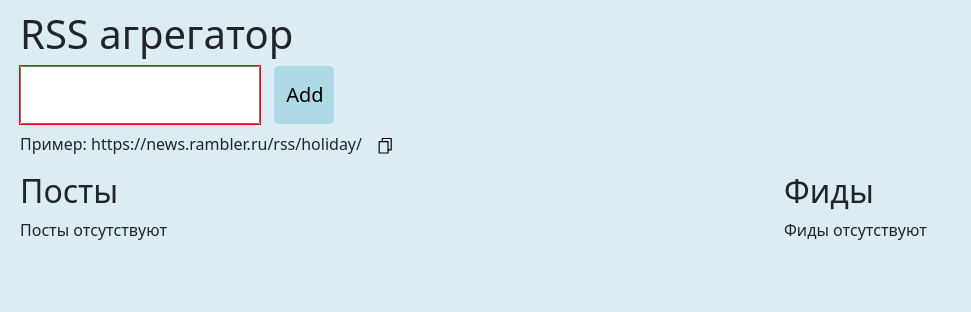
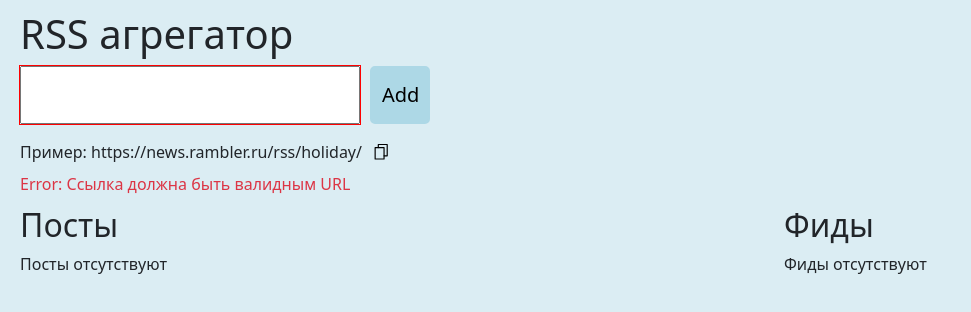
Before and after one commit to IgorShayderov/frontend-project-lvl3, a website built with webpack: page index.html in a window 1280 px wide. Both pictures are taken after typing "Sample" into the empty fields and a click on the button "Add". Shown: the whole page, without its empty margins (0-971 px from the left). Built offline with nearby package versions, Linux system fonts and the light colour scheme.

Commit message:
Added i18n texts

```diff
--- a/index.html
+++ b/index.html
@@ -8,7 +8,7 @@
 </head>
 
 <body>
-  <h1>RSS агрегатор</h1>
+  <h1 class="app-name">RSS аггрегатор</h1>
 
   <form class="rss-form">
     <input
@@ -24,19 +24,23 @@
     </button>
   </form>
 
-  <p class="mt-2">Пример: https://news.rambler.ru/rss/holiday/
+  <div class="d-flex align-items-center mt-3 mb-2">
+    <p class="example">Пример: https://news.rambler.ru/rss/holiday/</p>
+
     <button class="copy-btn"></button>
-  </p>
+  </div>
+
+  <p class="messages-field"></p>
 
   <div class="rss-container">
     <section class="rss-posts-container">
-      <h2>Посты</h2>
+      <h2 class="posts-title">Посты</h2>
 
       <ul class="rss-posts-list"></ul>
     </section>
 
     <aside class="rss-feeds-container">
-      <h2>Фиды</h2>
+      <h2 class="feeds-title">Фиды</h2>
 
       <ul class="rss-feeds-list"></ul>
     </aside>
--- a/src/api.js
+++ b/src/api.js
@@ -2,6 +2,7 @@ import axios from 'axios';
 
 import { parseData } from '@src/parser';
 import { appState } from '@src/index';
+import { t } from 'i18next';
 
 const baseUrl = 'https://allorigins.hexlet.app';
 
@@ -11,6 +12,10 @@ export const loadRssStream = (rssPath) => {
   return axios.get(`${baseUrl}/raw?disableCache=true&url=${rssPath}`)
     .then(({ data }) => {
       const parsedDocument = parseData(data);
+
+      if (parsedDocument.documentElement.tagName !== 'rss') {
+        throw new Error(t('rssLoadMessages.invalidRSS'));
+      }
 
       const title = parsedDocument.querySelector('title')?.textContent;
       const description = parsedDocument.querySelector('description')?.textContent;
@@ -42,5 +47,8 @@ export const loadRssStream = (rssPath) => {
         posts,
       };
     })
+    .catch(() => {
+      throw new Error(t('rssLoadMessages.invalidRSS'));
+    })
     .finally(() => appState.finishLoading());
 };
--- a/src/i18n.js
+++ b/src/i18n.js
@@ -1,27 +1,63 @@
 import i18next from 'i18next';
-import { setLocale } from 'yup';
-
-setLocale({
-  mixed: {
-    default: 'Não é válido',
-  },
-  number: {
-    min: ({ min }) => ({ key: 'field_too_short', values: { min } }),
-    max: ({ max }) => ({ key: 'field_too_big', values: { max } }),
-  },
-});
-
-// catch (err) {
-//   messages = err.errors.map((err) => i18next.t(err.key));
-// }
 
 export const initI18N = () => {
   i18next.init({
-    lng: 'en',
+    lng: 'ru',
     resources: {
       en: {
         translation: {
-          hz: 'hz',
+          rssLoadMessages: {
+            success: 'RSS has been successfully loaded',
+            invalidRSS: 'The resource does not have valid RSS',
+            ivalidURL: 'The link should be valid URL',
+            isExists: 'RSS уже существует',
+          },
+          nodeSearchErrors: {
+            messagesField: 'Can\'t find messages field',
+            modal: 'Modal window is not found',
+          },
+          appErrors: {
+            unknownState: 'Unknown app state {{appState}}',
+            postNotFound: 'Not found post with id {{id}}',
+          },
+          emptyState: {
+            posts: 'Posts are absent',
+            feeds: 'Feeds are absent',
+          },
+          basic: {
+            example: 'Example',
+            appName: 'RSS aggregator',
+            feeds: 'Feeds',
+            posts: 'Posts',
+          },
+        },
+      },
+      ru: {
+        translation: {
+          rssLoadMessages: {
+            success: 'RSS успешно загружен',
+            invalidRSS: 'Ресурс не содержит валидный RSS',
+            ivalidURL: 'Ссылка должна быть валидным URL',
+            isExists: 'RSS уже существует',
+          },
+          nodeSearchErrors: {
+            messagesField: 'Не удалось найти поле для сообщений',
+            modal: 'Не удалось найти модальное окно',
+          },
+          appErrors: {
+            unknownState: 'Нераспознанное состояние приложения {{appState}}',
+            postNotFound: 'Не найден пост с идентификатором {{id}}',
+          },
+          emptyState: {
+            posts: 'Посты отсутствуют',
+            feeds: 'Фиды отсутствуют',
+          },
+          basic: {
+            example: 'Пример',
+            appName: 'RSS агрегатор',
+            feeds: 'Фиды',
+            posts: 'Посты',
+          },
         },
       },
     },
--- a/src/modal.js
+++ b/src/modal.js
@@ -1,4 +1,5 @@
 import { Modal } from 'bootstrap';
+import { t } from 'i18next';
 
 export default class ModalWindow {
   constructor(selector) {
@@ -7,7 +8,7 @@ export default class ModalWindow {
     if (modalNode) {
       this.modal = new Modal(modalNode);
     } else {
-      throw new Error('Invalid selector for modal window');
+      throw new Error(t('nodeSearchErrors.modal'));
     }
   }
 
--- a/src/render.js
+++ b/src/render.js
@@ -1,15 +1,16 @@
 import { rssFeeds, appState } from '@src/index';
+import { t } from 'i18next';
 
 const renderDefaultPostsMessage = () => {
   const rssPostsList = document.querySelector('.rss-posts-list');
 
-  rssPostsList.append('Посты отсутствуют');
+  rssPostsList.append(t('emptyState.posts'));
 };
 
 const renderDefaultFeedsMessage = () => {
   const rssFeedsList = document.querySelector('.rss-feeds-list');
 
-  rssFeedsList.append('Фиды отсутствуют');
+  rssFeedsList.append(t('emptyState.feeds'));
 };
 
 export const renderDefaultMessages = () => {
@@ -52,7 +53,7 @@ const renderPosts = (posts) => {
         if (postNode !== null) {
           postNode.classList.replace('fw-bold', 'fw-normal');
         } else {
-          throw new Error(`Not found post with id ${id}`);
+          throw new Error(t('appErrors.postNotFound', id));
         }
       }
     });
--- a/src/rss.js
+++ b/src/rss.js
@@ -2,7 +2,6 @@
 import { rssFeeds } from '@src/index';
 import { loadRssStream } from '@src/api';
 import { renderRss } from '@src/render';
-import { validateRssUrl } from '@src/validation';
 
 const getCacheKey = () => {
   return rssFeeds.length + rssFeeds.reduce((total, { posts }) => total + posts.length, 0);
@@ -52,21 +51,13 @@ export const saveRss = ({ posts, feed }) => new Promise((resolve) => {
 
   addPostsToFeed(addedFeed, posts);
 
-  console.log({ rssFeeds });
   resolve();
 });
 
 export const getRssStream = (rssUrl) => {
   const oldCacheKey = getCacheKey();
 
-  return validateRssUrl(rssUrl)
-    .then((isValid) => {
-      if (isValid) {
-        return loadRssStream(rssUrl);
-      }
-
-      throw new Error('Invalid input');
-    })
+  return loadRssStream(rssUrl)
     .then((result) => saveRss(result))
     .then(() => {
       const newCacheKey = getCacheKey();
--- a/src/stylesheets/main.scss
+++ b/src/stylesheets/main.scss
@@ -12,14 +12,17 @@ body {
 }
 
 .rss-form {
+  display: flex;
+  justify-content: space-between;
   position: relative;
+  max-width: calc(340px + 60px + 10px);
 }
 
 .rss-form__input {
   box-sizing: border-box;
   font: 1rem/1.25 sans-serif;
   height: 58px;
-  width: 240px;
+  width: 340px;
 }
 
 .rss-form__input_invalid {
@@ -84,6 +87,14 @@ body {
   padding: 0;
 }
 
+.messages-field {
+  margin: 0;
+}
+
+.example {
+  margin: 0;
+}
+
 .rss-feeds-list__item {
   h3 {
     font-size: 1.25rem;
--- a/src/view.js
+++ b/src/view.js
@@ -1,5 +1,7 @@
 import { getRssStream, watchRssStreams } from '@src/rss';
 import { renderDefaultMessages } from '@src/render';
+import { validateRssUrl } from '@src/validation';
+import { t } from 'i18next';
 
 const listenAppStateChange = () => {
   document.addEventListener('app-state-change', (event) => {
@@ -18,7 +20,7 @@ const listenAppStateChange = () => {
       rssBtn.removeAttribute('disabled');
       break;
     default:
-      throw new Error(`Unknown app state ${newAppState}`);
+      throw new Error(t('appErrors.unknownState', { appState: newAppState }));
     }
   });
 };
@@ -28,6 +30,34 @@ const handleCopyBtnClick = (event) => {
   const rssLink = text.split(' ').at(-1);
 
   navigator.clipboard.writeText(rssLink);
+};
+
+/**
+ * Sets message in special HTML node
+ * @param {*} message - Text of message
+ * @param {'success' | 'danger'} status - Message status
+ */
+const setMessage = (message, status = 'success') => {
+  const messagesField = document.querySelector('.messages-field');
+  const isSuccessful = status === 'success';
+
+  messagesField.classList.add(isSuccessful ? 'text-success' : 'text-danger');
+  messagesField.classList.remove(isSuccessful ? 'text-danger' : 'text-success');
+
+  if (messagesField !== null) {
+    messagesField.textContent = message;
+  } else {
+    throw new Error(t('nodeSearchErrors.messagesField'));
+  }
+};
+
+const fillAppTitles = () => {
+  const link = 'https://news.rambler.ru/rss/holiday/';
+
+  document.querySelector('.app-name').textContent = t('basic.appName');
+  document.querySelector('.posts-title').textContent = t('basic.posts');
+  document.querySelector('.feeds-title').textContent = t('basic.feeds');
+  document.querySelector('.example').textContent = `${t('basic.example')}: ${link}`;
 };
 
 export const init = () => {
@@ -46,10 +76,20 @@ export const init = () => {
 
       const rssValue = getRssInputValue();
 
-      getRssStream(rssValue)
+      validateRssUrl(rssValue)
+        .then((isValid) => {
+          if (isValid) {
+            return getRssStream(rssValue);
+          }
+
+          throw new Error(t('rssLoadMessages.ivalidURL'));
+        })
+        .then(() => {
+          setMessage(t('rssLoadMessages.success'), 'success');
+        })
         .catch((error) => {
           invalidateInput();
-          console.error(`Ошибочка! ${error.message}`);
+          setMessage(error, 'danger');
         })
         .finally(() => {
           rssInput.focus();
@@ -66,6 +106,7 @@ export const init = () => {
 
   document.querySelector('.copy-btn').addEventListener('click', handleCopyBtnClick);
 
+  fillAppTitles();
   listenAppStateChange();
   watchRssStreams();
   renderDefaultMessages();
```
